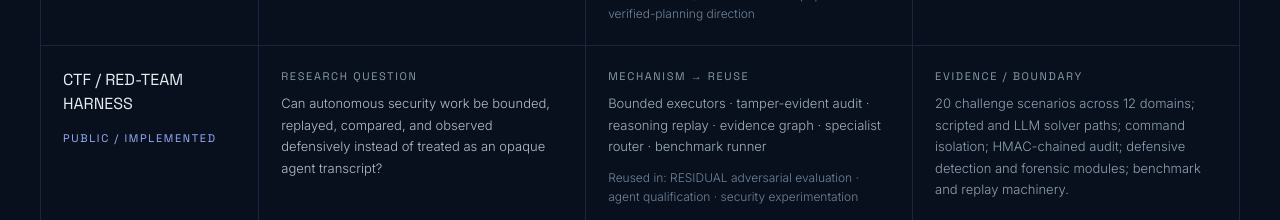
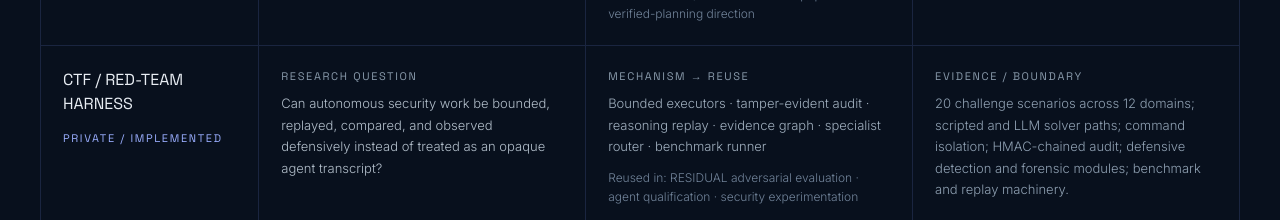
Before and after one commit to ninja-ops-guy/theemrld-portfolio, a React (Vite) app: page / in a window 1280 px wide. Shown: the part 10060-10280 px from the top of the page. Built offline with nearby package versions, Linux system fonts and the light colour scheme; the HTML template or start-up script is replaced by a standard one.

Commit message:
Correct red-team evidence visibility label

```diff
--- a/src/sections/EvidenceMatrix.tsx
+++ b/src/sections/EvidenceMatrix.tsx
@@ -1,6 +1,6 @@
 const rows = [
   { program:'CIC → RED-TEAM', question:'Can structural properties of SAT and proof search become useful security-analysis mechanisms?', mechanism:'Structural SAT encodings · width/treewidth analysis · necessity/backdoor analysis', reuse:'CTF/red-team harness pnp_lab · verified-planning direction', state:'DIRECT RESEARCH TRANSFER', evidence:'Dedicated CIC modules and test suite in the red-team harness; theoretical, empirical, and open claims kept separate.' },
-  { program:'CTF / RED-TEAM HARNESS', question:'Can autonomous security work be bounded, replayed, compared, and observed defensively instead of treated as an opaque agent transcript?', mechanism:'Bounded executors · tamper-evident audit · reasoning replay · evidence graph · specialist router · benchmark runner', reuse:'RESIDUAL adversarial evaluation · agent qualification · security experimentation', state:'PUBLIC / IMPLEMENTED', evidence:'20 challenge scenarios across 12 domains; scripted and LLM solver paths; command isolation; HMAC-chained audit; defensive detection and forensic modules; benchmark and replay machinery.' },
+  { program:'CTF / RED-TEAM HARNESS', question:'Can autonomous security work be bounded, replayed, compared, and observed defensively instead of treated as an opaque agent transcript?', mechanism:'Bounded executors · tamper-evident audit · reasoning replay · evidence graph · specialist router · benchmark runner', reuse:'RESIDUAL adversarial evaluation · agent qualification · security experimentation', state:'PRIVATE / IMPLEMENTED', evidence:'20 challenge scenarios across 12 domains; scripted and LLM solver paths; command isolation; HMAC-chained audit; defensive detection and forensic modules; benchmark and replay machinery.' },
   { program:'VERIFIED CYBER PLANNING', question:'Can generated cyber plans be checked instead of trusted because a planner produced them?', mechanism:'SAT/SMT verification · plan proofs · MUS/counterexamples · policy constraints', reuse:'CTF orchestration · later governed-agent architecture', state:'ENGINEERED + TESTED', evidence:'Verifier generations, automated tests, certificate/proof machinery, explicit rejection and counterexample paths.' },
   { program:'RESIDUAL', question:'Can system-level reliability emerge even when the individual AI workers are stochastic and unreliable?', mechanism:'Frozen contracts · bounded workers · evidence bus · independent verifiers · deterministic integration · obligation DAGs · attestation SDK + adapter conformance', reuse:'Command Station · Factory / Studio · heterogeneous local/cloud execution · LangChain / CrewAI integrations', state:'IMPLEMENTED / RED-TEAM EVALUATION IN PROGRESS', evidence:'Core harness, Command Station, Mission Control/WebVM, and Factory M2/M3/M4 are implemented. The separate residual-sdk issues content-addressed attestations over a hash-chained SQLite backend; LangChain and CrewAI adapters bind real framework lifecycles to the shared conformance suite. Mixed research outcomes are retained rather than collapsed into a success claim; broader reliability remains a controlled-evaluation question.' },
   { program:'LDD-KIT', question:'What changes if observability begins with event contracts instead of being added after implementation?', mechanism:'Event-schema-first logs · traces · metrics · dashboards · alerts · CI validation', reuse:'RESIDUAL mission state · event admission · diagnostics · evidence flow', state:'REUSED PLATFORM PRIMITIVE', evidence:'Reusable multi-language framework with direct integration into a larger autonomous-systems platform.' },
```
